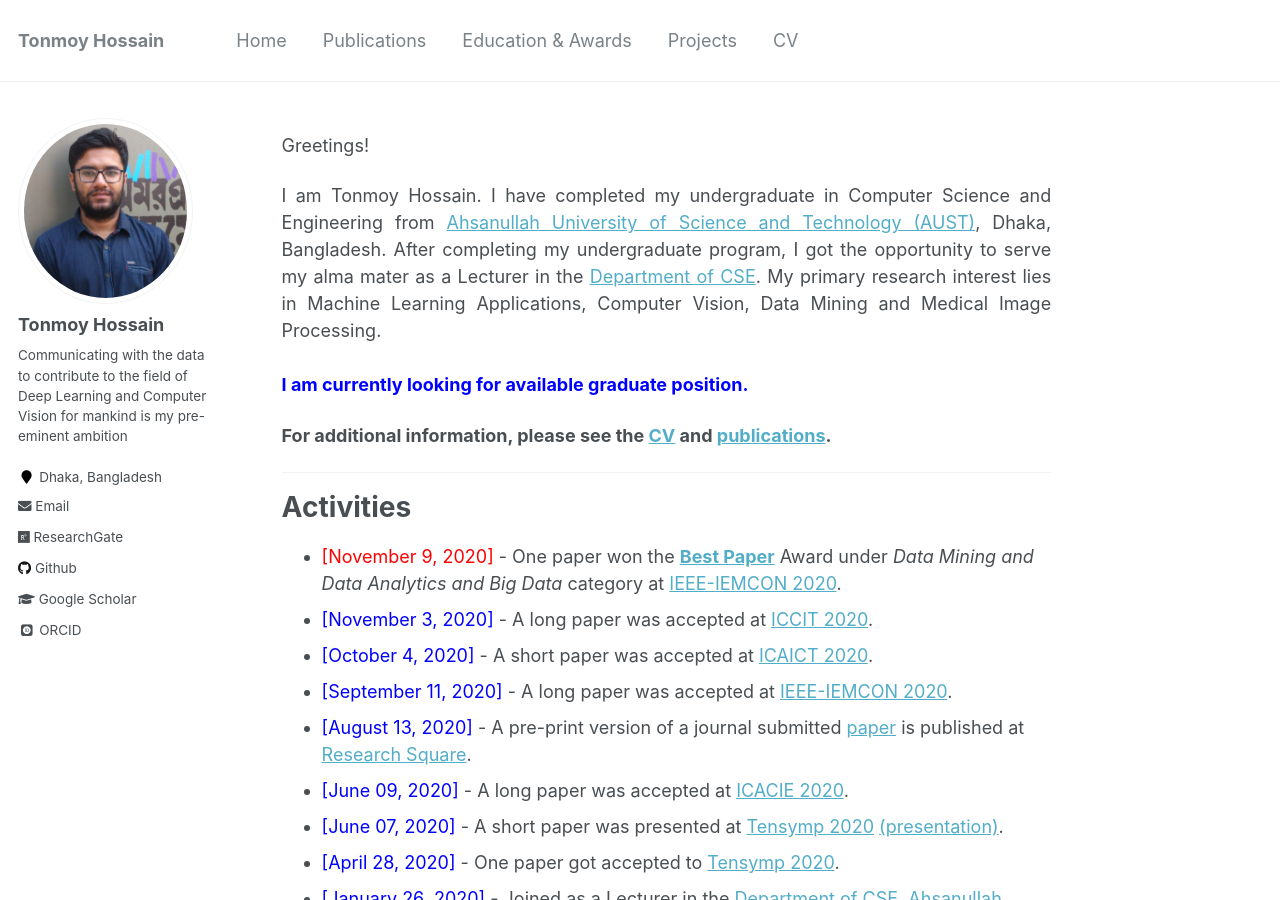
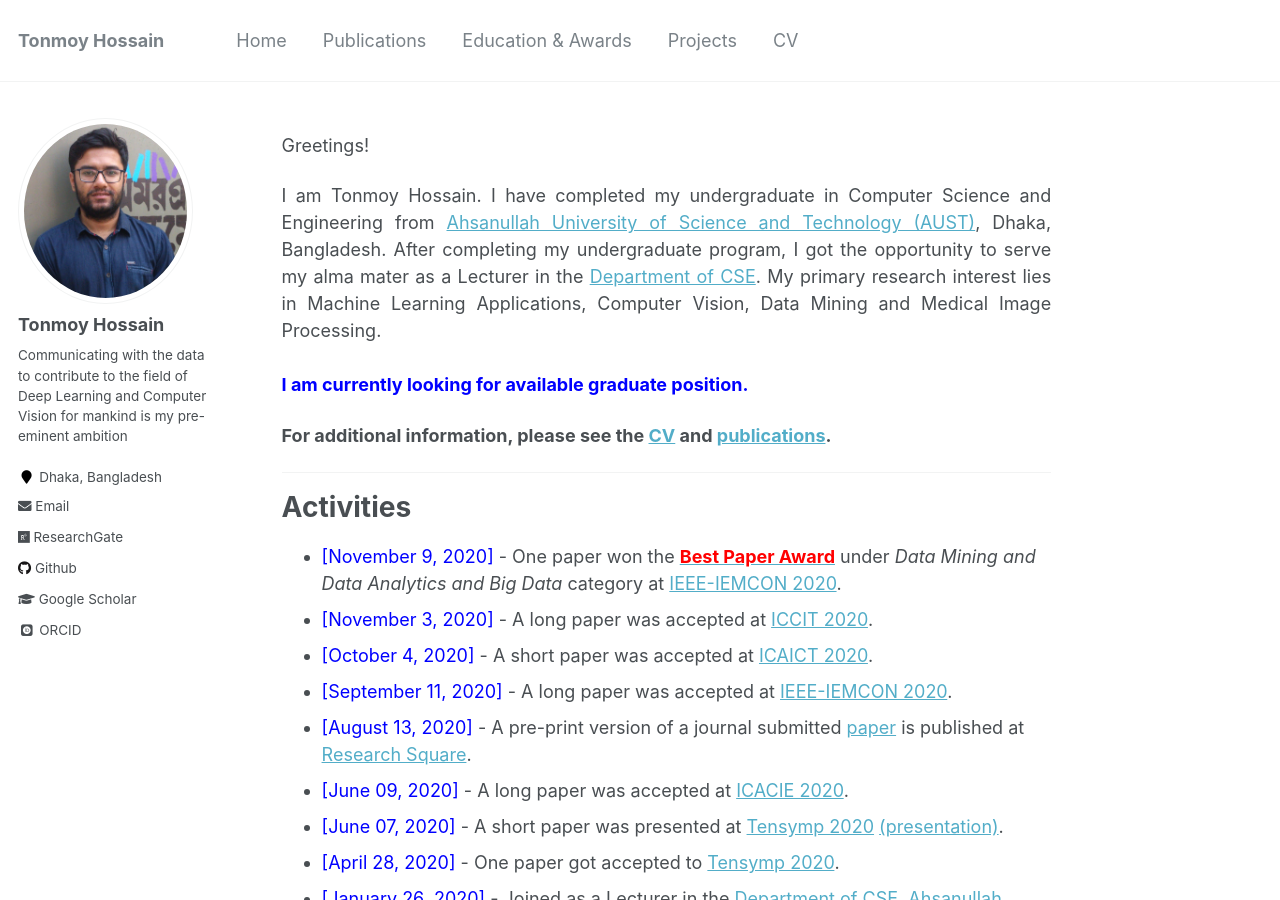
Before and after one commit to shaeekh/shaeekh.github.io, a Jekyll site: the page built from _pages/about.md, in a window 1280 px wide and 900 px high. Built offline with Jekyll 4.4.1, drawn with Linux system fonts in a browser that asks for light colours; some web fonts are replaced.

Commit message:
Update about.md

```diff
--- a/_pages/about.md
+++ b/_pages/about.md
@@ -24,7 +24,7 @@ I am Tonmoy Hossain. I have completed my undergraduate in Computer Science and E
 
 # Activities
 
-* <span style="color:Red"> [November 9, 2020] </span> - One paper won the [**Best Paper**](https://tonmoy-hossain.github.io/files/Best_Paper_Award.png) Award under <i>Data Mining and Data Analytics and Big Data</i> category at [IEEE-IEMCON 2020](https://ieee-iemcon.org/).
+* <span style="color:Blue"> [November 9, 2020] </span> - One paper won the [<span style ="color:Red">**Best Paper Award**</span>](https://tonmoy-hossain.github.io/files/Best_Paper_Award.png) under <i>Data Mining and Data Analytics and Big Data</i> category at [IEEE-IEMCON 2020](https://ieee-iemcon.org/).
 * <span style="color:Blue"> [November 3, 2020] </span> - A long paper was accepted at [ICCIT 2020](http://iccit.org.bd/2020/).
 * <span style="color:Blue"> [October 4, 2020] </span> - A short paper was accepted at [ICAICT 2020](http://icaict.uiu.ac.bd/).
 * <span style="color:Blue"> [September 11, 2020] </span> - A long paper was accepted at [IEEE-IEMCON 2020](https://ieee-iemcon.org/).
```
